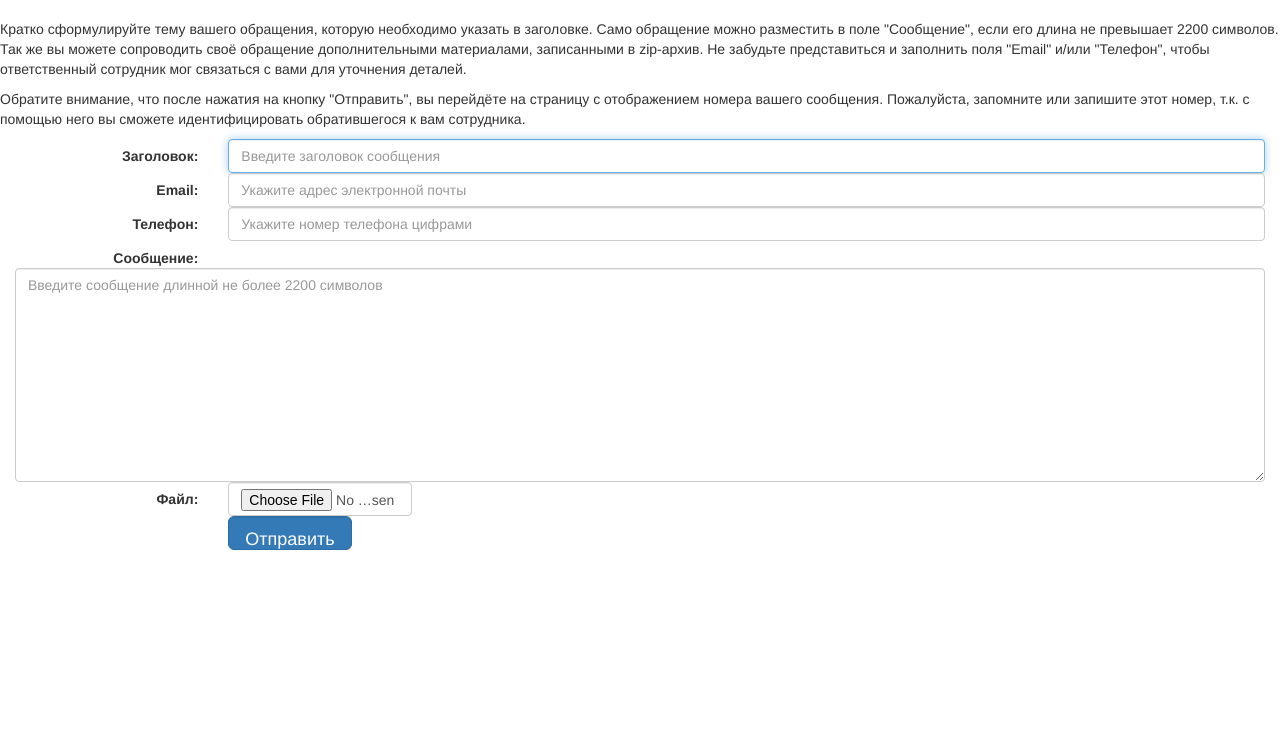
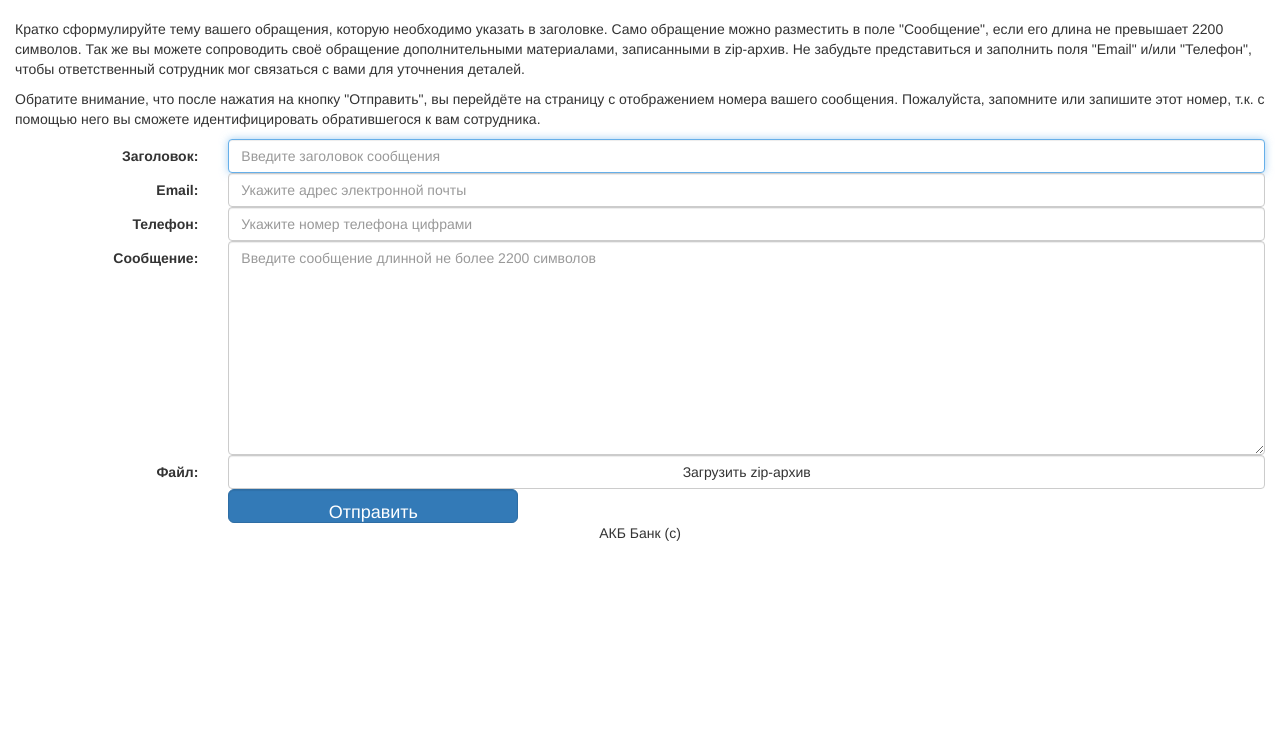
Before and after one commit to ilmarh/messagetest, a Flask app: page /message in a window 1280 px wide. Shown: the part 51-800 px from the top of the page. Run offline with Flask 2, Linux system fonts and the light colour scheme; parts of the project's set-up code (start-up, migrations or seed data) failed here and were passed over; some libraries are stand-ins or nearby versions.

Commit message:
file control a-la bootstrap with additional js script plus minor template changes

```diff
--- /dev/null
+++ b/app/static/js/bootstrap.file-input.min.js
@@ -0,0 +1,7 @@
+(function($){$.fn.bootstrapFileInput=function(){this.each(function(i,elem){var $elem=$(elem);if(typeof $elem.attr('data-bfi-disabled')!='undefined'){return;}
+var buttonWord='Browse';if(typeof $elem.attr('title')!='undefined'){buttonWord=$elem.attr('title');}
+var className='';if(!!$elem.attr('class')){className=' '+$elem.attr('class');}
+$elem.wrap('<a class="file-input-wrapper btn btn-default '+className+'"></a>').parent().prepend($('<span></span>').html(buttonWord));}).promise().done(function(){$('.file-input-wrapper').mousemove(function(cursor){var input,wrapper,wrapperX,wrapperY,inputWidth,inputHeight,cursorX,cursorY;wrapper=$(this);input=wrapper.find("input");wrapperX=wrapper.offset().left;wrapperY=wrapper.offset().top;inputWidth=input.width();inputHeight=input.height();cursorX=cursor.pageX;cursorY=cursor.pageY;moveInputX=cursorX-wrapperX-inputWidth+20;moveInputY=cursorY-wrapperY-(inputHeight/2);input.css({left:moveInputX,top:moveInputY});});$('body').on('change','.file-input-wrapper input[type=file]',function(){var fileName;fileName=$(this).val();$(this).parent().next('.file-input-name').remove();if(!!$(this).prop('files')&&$(this).prop('files').length>1){fileName=$(this)[0].files.length+' files';}
+else{fileName=fileName.substring(fileName.lastIndexOf('\\')+1,fileName.length);}
+if(!fileName){return;}
+var selectedFileNamePlacement=$(this).data('filename-placement');if(selectedFileNamePlacement==='inside'){$(this).siblings('span').html(fileName);$(this).attr('title',fileName);}else{$(this).parent().after('<span class="file-input-name">'+fileName+'</span>');}});});};var cssHtml='<style>'+'.file-input-wrapper { overflow: hidden; position: relative; cursor: pointer; z-index: 1; }'+'.file-input-wrapper input[type=file], .file-input-wrapper input[type=file]:focus, .file-input-wrapper input[type=file]:hover { position: absolute; top: 0; left: 0; cursor: pointer; opacity: 0; filter: alpha(opacity=0); z-index: 99; outline: 0; }'+'.file-input-name { margin-left: 8px; }'+'</style>';$('link[rel=stylesheet]').eq(0).before(cssHtml);})(jQuery);
--- a/app/templates/base.html
+++ b/app/templates/base.html
@@ -6,9 +6,6 @@
     <link href="/static/css/bootstrap.min.css" rel="stylesheet" media="screen">
     <link href="/static/css/navbar-fixed-top.css" rel="stylesheet">
     <link href="/static/css/jquery.jqplot.min.css" rel="stylesheet">
-    <script src="http://code.jquery.com/jquery-latest.js"></script>
-    <script src="/static/js/bootstrap.min.js"></script>
-    <script src="/static/js/excanvas.min.js"></script>
 <!--
 -->
 
@@ -60,8 +57,17 @@
     {% endif %}
     {% endwith %}
 
-{% block content %}{% endblock %}
+    <script src="http://code.jquery.com/jquery-latest.js"></script>
+    <script src="/static/js/bootstrap.min.js"></script>
+    <script src="/static/js/excanvas.min.js"></script>
+
+    {% block content %}{% endblock %}
 </div>
+<footer class="bs-docs-footer" role="contentinfo">
+  <div class="container">
+    <p class="text-center">АКБ Банк (с)</p>
+  </div>
+</footer>
 
   </body>
 </html>
--- a/app/templates/postmessage.html
+++ b/app/templates/postmessage.html
@@ -4,6 +4,7 @@
 {% block content %}
 
 <div class="row">
+  <div class="col-lg-12">
     <p>Кратко сформулируйте тему вашего обращения, которую необходимо указать в заголовке. Само обращение можно разместить в поле &quot;Сообщение&quot;, если его длина не превышает
        2200 символов. Так же вы можете сопроводить своё обращение дополнительными материалами, записанными в zip-архив. Не забудьте представиться и заполнить поля &quot;Email&quot; и/или
        &quot;Телефон&quot;, чтобы ответственный сотрудник мог связаться с вами для уточнения деталей.
@@ -11,6 +12,7 @@
     <p>Обратите внимание, что после нажатия на кнопку &quot;Отправить&quot;, вы перейдёте на страницу с отображением номера вашего сообщения. Пожалуйста, запомните или запишите этот номер,
        т.к. с помощью него вы сможете идентифицировать обратившегося к вам сотрудника.
     </p>
+  </div>
 </div>
 
 <div class="row">
@@ -24,18 +26,21 @@
       <label class="control-label col-lg-2" for="telephone">Телефон:</label>
       <div class="col-lg-10"> {{form.telephone(maxlength=20, type="tel", class="form-control", placeholder="Укажите номер телефона цифрами")}} </div>
       <label class="control-label col-lg-2" for="message">Сообщение:</label>
-      <div class="col-lg-12"> {{form.message(maxlength=2200, rows=10, class="form-control", placeholder="Введите сообщение длинной не более 2200 символов")}} </div>
+      <div class="col-lg-10"> {{form.message(maxlength=2200, rows=10, class="form-control", placeholder="Введите сообщение длинной не более 2200 символов")}} </div>
       <label class="control-label col-lg-2" for="archive">Файл:</label>
-      <div class="col-lg-2"> {{form.archive(class="form-control")}} </div>
+      <div class="col-lg-10">
+        <input class="form-control" id="archive" name="archive" title="Загрузить zip-архив" type="file" data-filename-placement="inside">
+        <!-- {{form.archive(class="form-control", title="Загрузить zip-архив")}} -->
       </div>
-    <div class="col-lg-offset-2 col-lg-10">
-      <div class="btn-group">
+      <div class="col-lg-offset-2 col-lg-3">
         {{form.send_button(class="btn btn-lg btn-primary form-control")}}
       </div>
     </div>
   </form>
 </div>
 
+<script src="/static/js/bootstrap.file-input.min.js"></script>
+<script>$(document).ready(function(){$('input[type=file]').bootstrapFileInput();});</script>
 {% endblock %}
 
 <!--
```
Also changed, not shown: 1 other file. Lines whose indentation alone changed are shown as unchanged.
